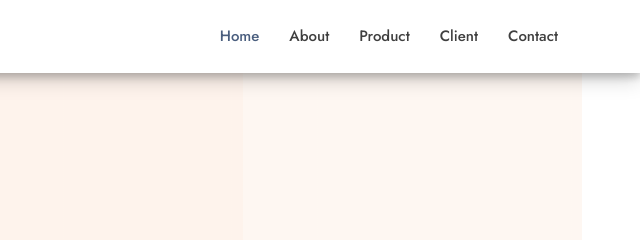
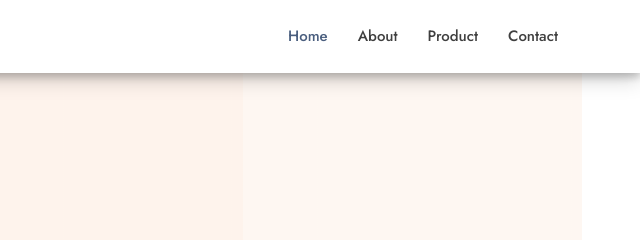
Before and after one commit to Gokilavani26/New_Frontend, a plain HTML site: page index.html in a window 1280 px wide. Shown: the top 240 px of the page, 640-1280 px from the left. Drawn offline with Linux system fonts and the light colour scheme.

Commit message:
Update index.html

```diff
--- a/index.html
+++ b/index.html
@@ -46,7 +46,7 @@
           <li><a class="nav-link scrollto nav-link-ltr active" href="index.html">Home</a></li>
           <li><a class="nav-link scrollto nav-link-ltr" href="about.html">About</a></li>
           <li><a class="nav-link scrollto nav-link-ltr" href="product.html">Product</a></li>
-          <li><a class="nav-link   scrollto nav-link-ltr" href="client.html">Client</a></li>
+       <!--  <li><a class="nav-link   scrollto nav-link-ltr" href="client.html">Client</a></li> -->
           <!-- <li class="dropdown"><a href="#"><span>Drop Down</span> <i class="bi bi-chevron-down"></i></a>
             <ul>
               <li><a href="#">Drop Down 1</a></li>
```
